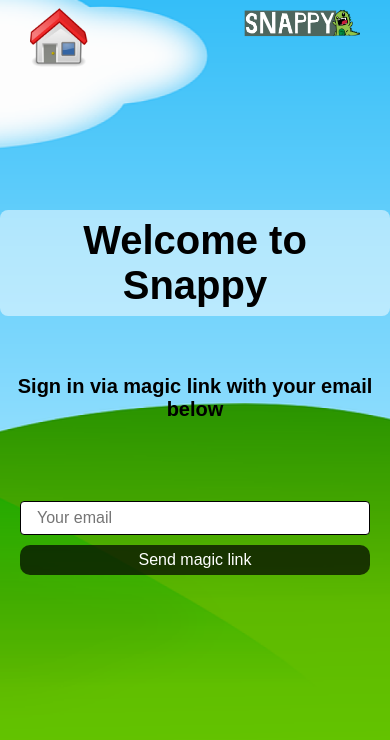
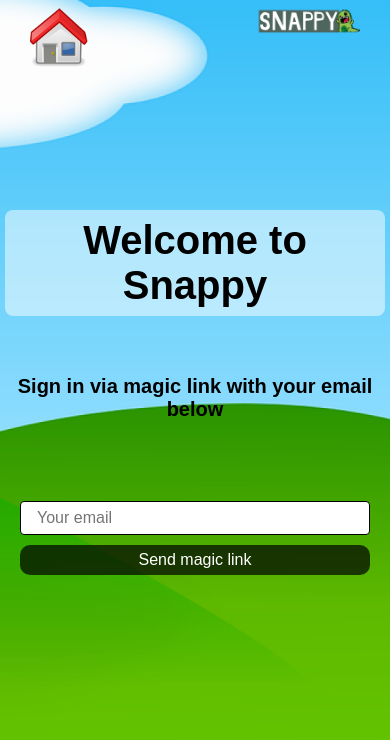
Before and after one commit to ZuzanaElt/snappy, a React (Create React App) app: page /account in a window 390 px wide. Shown: the top 740 px of the page. Built offline with nearby package versions, Linux system fonts and the light colour scheme.

Commit message:
logo size

```diff
--- a/src/scss/components/nav.scss
+++ b/src/scss/components/nav.scss
@@ -22,7 +22,7 @@
   border-radius: 50%;
 }
 .dino-logo{
-  height: 2rem;
+  height: 1.75rem;
   padding:0%;
 
 }
--- a/src/scss/pages/account.scss
+++ b/src/scss/pages/account.scss
@@ -112,4 +112,8 @@
     padding: 2rem 0.5rem;
 
   }
+  .auth-login {
+    padding-right:5px;
+    padding-left: 5px;
+  }
 }
```
